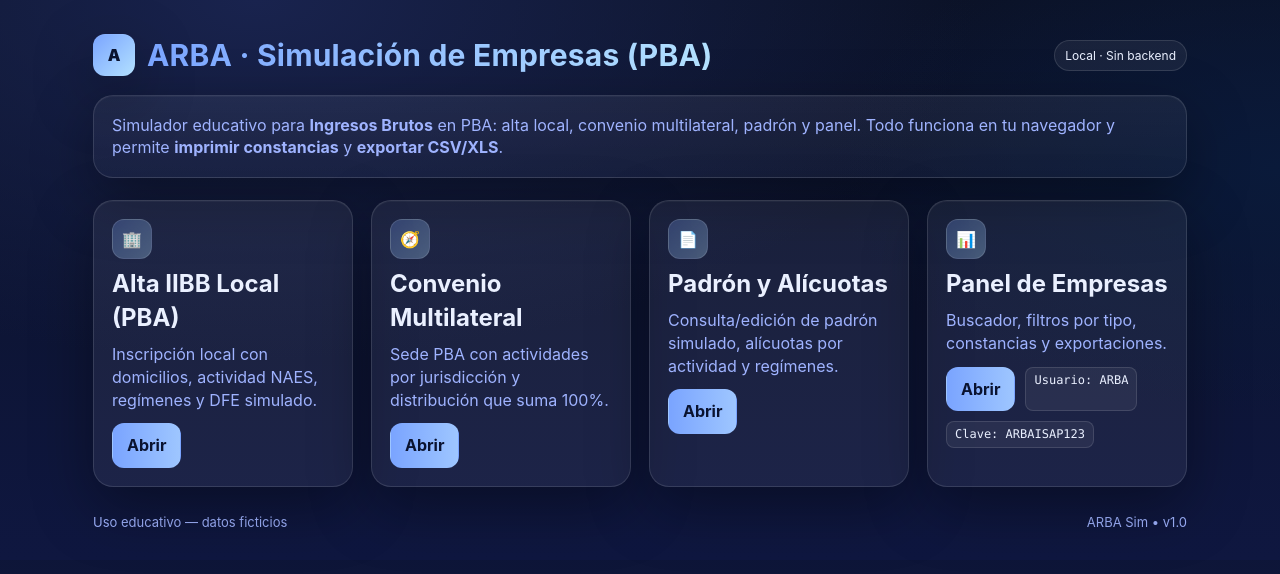
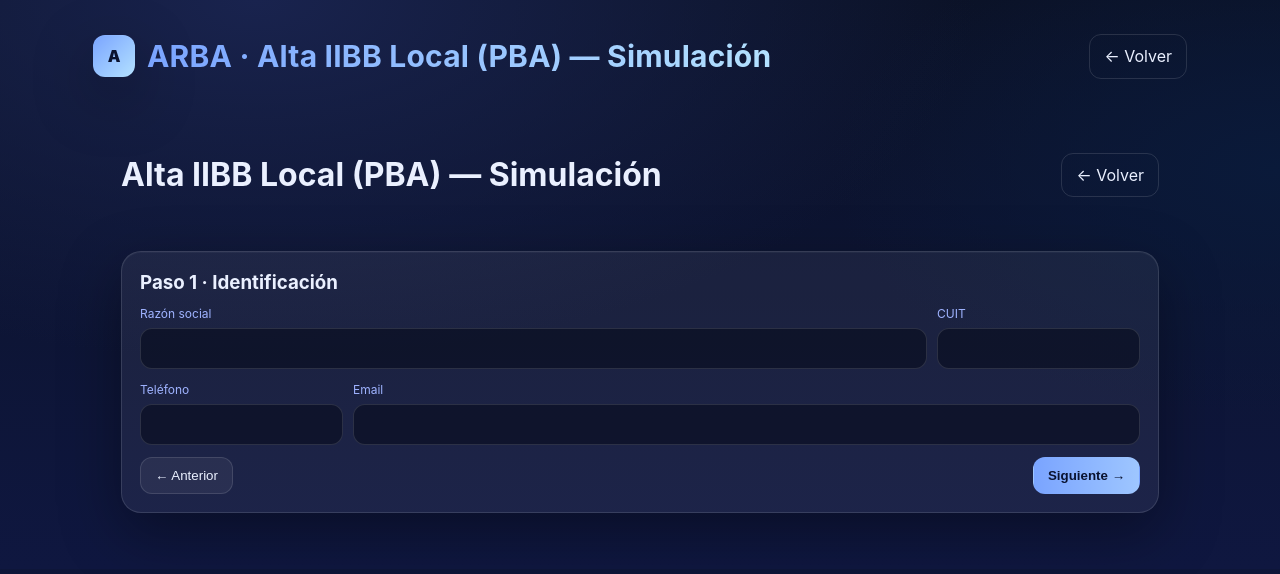
Before and after one commit to coronelfacundon-sketch/ARBAV2, a plain HTML site: page index.html in a window 1280 px wide. Drawn offline with Linux system fonts and the light colour scheme.

Commit message:
Add files via upload

```diff
--- a/index.html
+++ b/index.html
@@ -3,67 +3,106 @@
 <head>
   <meta charset="utf-8">
   <meta name="viewport" content="width=device-width,initial-scale=1">
-  <title>ARBA · Simulación de Empresas (PBA)</title>
-  <link rel="stylesheet" href="./assets/styles.css">
+  <title>ARBA · Alta IIBB Local (PBA) — Simulación</title>
+  <link rel="stylesheet" href="../assets/styles.css">
 </head>
 <body>
   <div class="container">
     <div class="header">
       <div class="brand">
         <div class="logo">A</div>
-        <h1>ARBA · Simulación de Empresas (PBA)</h1>
+        <h1>ARBA · Alta IIBB Local (PBA) — Simulación</h1>
       </div>
-      <span class="badge">Local · Sin backend</span>
+      <a class="btn ghost" href="../">← Volver</a>
+    </div>
+<div class="container">
+    <div class="header">
+      <h1>Alta IIBB Local (PBA) — Simulación</h1>
+      <a class="btn ghost" href="../">← Volver</a>
+    </div>
+    <div class="stepper" id="stepper"></div>
+
+    <div id="screen-form" class="card">
+      <form id="form">
+        <div data-step="1">
+          <h3>Paso 1 · Identificación</h3>
+          <div class="row">
+            <div class="input flex-1"><label>Razón social</label><input required name="razon_social"></div>
+            <div class="input"><label>CUIT</label><input required name="cuit" inputmode="numeric" maxlength="11"></div>
+          </div>
+          <div class="row">
+            <div class="input"><label>Teléfono</label><input required name="telefono" inputmode="numeric"></div>
+            <div class="input flex-1"><label>Email</label><input required name="email" type="email"></div>
+          </div>
         </div>
 
-    <div class="hero">
-      <p>Simulador educativo para <b>Ingresos Brutos</b> en PBA: alta local, convenio multilateral, padrón y panel. Todo funciona en tu navegador y permite <b>imprimir constancias</b> y <b>exportar CSV/XLS</b>.</p>
+        <div data-step="2" hidden>
+          <h3>Paso 2 · Domicilios</h3>
+          <h4>Domicilio Fiscal</h4>
+          <div class="row">
+            <div class="input"><label>Calle</label><input required name="df_calle"></div>
+            <div class="input"><label>Número</label><input required name="df_numero" inputmode="numeric"></div>
+            <div class="input"><label>Localidad</label><input required name="df_localidad"></div>
+            <div class="input"><label>CP (PBA)</label><input required name="cp" placeholder="####"></div>
+          </div>
+          <h4>Domicilio de Actividad (PBA)</h4>
+          <div class="row">
+            <div class="input"><label>Calle</label><input required name="da_calle"></div>
+            <div class="input"><label>Número</label><input required name="da_numero" inputmode="numeric"></div>
+            <div class="input"><label>Localidad</label><input required name="da_localidad"></div>
+          </div>
         </div>
 
-    <div class="grid cols-3">
-      <div class="card">
-        <div class="icon">🏢</div>
-        <h2>Alta IIBB Local (PBA)</h2>
-        <p>Inscripción local con domicilios, actividad NAES, regímenes y DFE simulado.</p>
-        <a class="btn primary" href="./iibb-local/">
-          <span>Abrir</span>
-        </a>
+        <div data-step="3" hidden>
+          <h3>Paso 3 · Actividades y Fechas</h3>
+          <div class="row">
+            <div class="input flex-1">
+              <label>Actividad (NAES)</label>
+              <select name="actividad" required>
+                <option value="">— Seleccionar —</option>
+                <option value="4711 — Venta al por menor en comercios no especializados">4711 — Venta al por menor en comercios no especializados</option>
+                <option value="6201 — Desarrollo de software">6201 — Desarrollo de software</option>
+                <option value="5610 — Servicios de comidas y bebidas">5610 — Servicios de comidas y bebidas</option>
+              </select>
+            </div>
+            <div class="input"><label>Fecha de inicio</label><input type="date" name="fecha_inicio" required></div>
+          </div>
+          <div class="row">
+            <div class="input"><label><input type="checkbox" name="retencion"> Agente de Retención</label></div>
+            <div class="input"><label><input type="checkbox" name="percepcion"> Agente de Percepción</label></div>
+            <div class="input"><label><input type="checkbox" name="exento"> Exento</label></div>
+            <div class="input"><label><input type="checkbox" name="dfe_aceptado"> DFE aceptado</label></div>
+          </div>
         </div>
 
-      <div class="card">
-        <div class="icon">🧭</div>
-        <h2>Convenio Multilateral</h2>
-        <p>Sede PBA con actividades por jurisdicción y distribución que suma 100%.</p>
-        <a class="btn primary" href="./cm/">
-          <span>Abrir</span>
-        </a>
+        <div data-step="4" hidden>
+          <h3>Paso 4 · Revisión</h3>
+          <p class="notice">Verificá los datos antes de guardar. Se almacenan localmente (este navegador).</p>
+          <div id="review" class="card"></div>
         </div>
 
-      <div class="card">
-        <div class="icon">📄</div>
-        <h2>Padrón y Alícuotas</h2>
-        <p>Consulta/edición de padrón simulado, alícuotas por actividad y regímenes.</p>
-        <a class="btn primary" href="./padron/">
-          <span>Abrir</span>
-        </a>
+        <div class="row no-print">
+          <button class="btn" type="button" id="btn-prev">← Anterior</button>
+          <div class="flex-1"></div>
+          <button class="btn primary" type="button" id="btn-next">Siguiente →</button>
+        </div>
+      </form>
     </div>
 
-      <div class="card">
-        <div class="icon">📊</div>
-        <h2>Panel de Empresas</h2>
-        <p>Buscador, filtros por tipo, constancias y exportaciones.</p>
-        <div class="row">
-          <a class="btn primary" href="./empresas/">Abrir</a>
-          <span class="kbd">Usuario: ARBA</span>
-          <span class="kbd">Clave: ARBAISAP123</span>
+    <div id="screen-constancia" class="card" hidden>
+      <h2>Constancia — IIBB Local (Simulada)</h2>
+      <div id="constancia"></div>
+      <hr class="sep">
+      <div class="row no-print">
+        <button class="btn" onclick="window.print()">🖨️ Imprimir/Guardar PDF</button>
+        <a class="btn ghost" href="../">Volver al inicio</a>
       </div>
     </div>
   </div>
-
-    <footer>
-      <span>Uso educativo — datos ficticios</span>
-      <span class="notice">ARBA Sim • v1.0</span>
-    </footer>
+  <script type="module" src="../assets/utils.js"></script>
+  <script type="module" src="./app.js"></script>
   </div>
+  <script type="module" src="../assets/utils.js"></script>
+  <script type="module" src="./app.js"></script>
 </body>
 </html>
```
Lines whose indentation alone changed are shown as unchanged.
